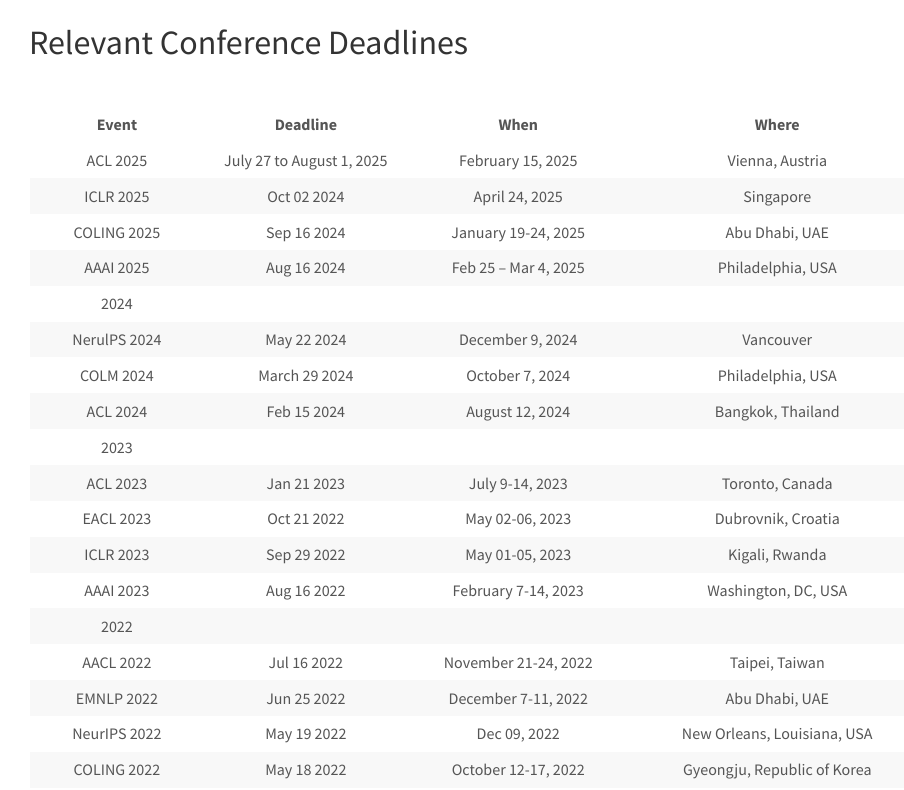
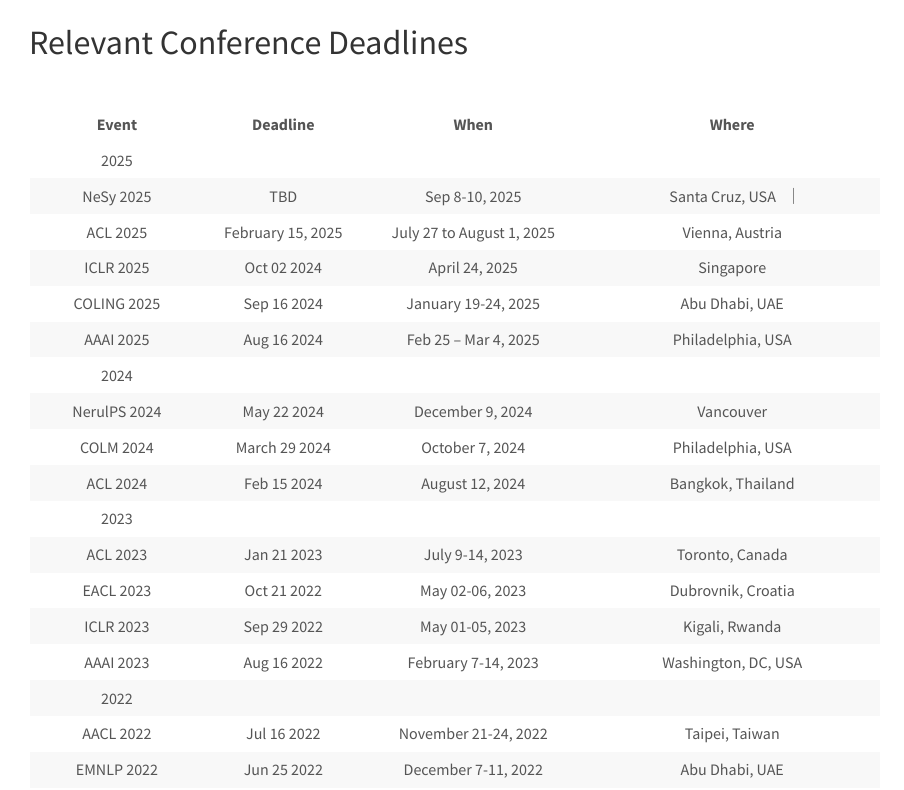
Before and after one commit to HLR/HLR.github.io, a Jekyll site: the page built from _pages/deadlines.md, in a window 1280 px wide and 900 px high, scrolled down 439 px, cut to the strip 110-900 px from the top of the window. Shown: the whole strip, without its empty margins (127-1031 px from the left). Built offline with Jekyll 4.4.1, drawn with Linux system fonts in a browser that asks for light colours; nearby versions of some CDN libraries.

Commit message:
Update NeSy2025 info without ddl

```diff
--- a/_pages/deadlines.md
+++ b/_pages/deadlines.md
@@ -17,9 +17,11 @@
 
 |              Event               |             Deadline             |                     When                     |                       Where                        |
 |:--------------------------------:|:--------------------------------:|:--------------------------------------------:|:--------------------------------------------------:|
-|     &nbsp; ACL 2025  &nbsp;     |  &nbsp;  July 27 to August 1, 2025    &nbsp;  |       &nbsp;  February 15, 2025   &nbsp;        |               &nbsp;  Vienna, Austria &nbsp;
-|     &nbsp; ICLR 2025  &nbsp;     |  &nbsp;  Oct 02 2024     &nbsp;  |       &nbsp;  April 24, 2025   &nbsp;        |               &nbsp; Singapore &nbsp;               |
-|    &nbsp; COLING 2025  &nbsp;    |  &nbsp;  Sep 16 2024     &nbsp;  |     &nbsp;  January 19-24, 2025   &nbsp;     |               &nbsp; Abu Dhabi, UAE &nbsp;               |
+|               2025               |                                  |                                              |
+|     &nbsp; NeSy 2025  &nbsp;     |  &nbsp;    TBD      &nbsp;|       &nbsp;  Sep 8-10, 2025   &nbsp;        |               &nbsp;  Santa Cruz, USA &nbsp;       ｜
+|     &nbsp; ACL 2025  &nbsp;      |  &nbsp;  February 15, 2025 &nbsp;|     &nbsp;  July 27 to August 1, 2025  &nbsp;|               &nbsp;  Vienna, Austria &nbsp;       |
+|     &nbsp; ICLR 2025  &nbsp;     |  &nbsp;  Oct 02 2024     &nbsp;  |       &nbsp;  April 24, 2025   &nbsp;        |               &nbsp; Singapore &nbsp;              |
+|    &nbsp; COLING 2025  &nbsp;    |  &nbsp;  Sep 16 2024     &nbsp;  |     &nbsp;  January 19-24, 2025   &nbsp;     |               &nbsp; Abu Dhabi, UAE &nbsp;         |
 |     &nbsp; AAAI 2025  &nbsp;     |  &nbsp;  Aug 16 2024     &nbsp;  |    &nbsp;  Feb 25 – Mar 4, 2025   &nbsp;     |          &nbsp; Philadelphia, USA  &nbsp;          |
 |               2024               |                                  |                                              |
 |   &nbsp; NerulPS 2024  &nbsp;    |  &nbsp;  May 22 2024     &nbsp;  |      &nbsp;  December 9, 2024   &nbsp;       |              &nbsp; Vancouver  &nbsp;              |
```
